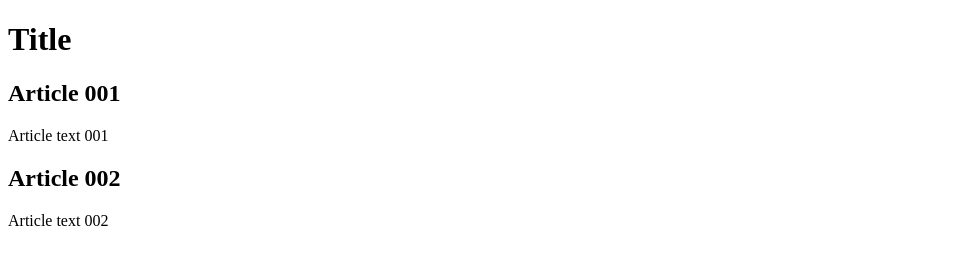
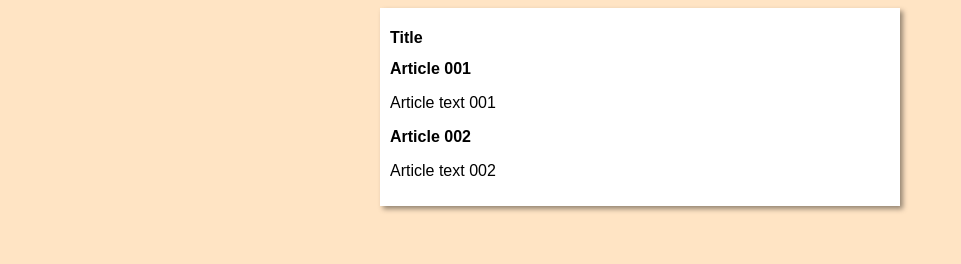
Before and after one commit to ilibarpasfer/first-site, a plain HTML site: page index.html in a window 1280 px wide. Shown: the whole page, without its empty margins (0-961 px from the left). Drawn offline with Linux system fonts and the light colour scheme.

Commit message:
Start design

```diff
--- a/index.html
+++ b/index.html
@@ -5,6 +5,7 @@
     <meta http-equiv="X-UA-Compatible" content="IE=edge">
     <meta name="viewport" content="width=device-width, initial-scale=1.0">
     <title>My first site</title>
+    <link rel="stylesheet" href="styles/style.css">
 </head>
 <body>
     <main>
--- /dev/null
+++ b/styles/style.css
@@ -0,0 +1,16 @@
+* {
+    font-family: Arial, Helvetica, sans-serif;
+    font-size: 16px;
+}
+
+body {
+    background-color: bisque;
+}
+
+main {
+    background-color: white;
+    width: 500px;
+    margin: auto;
+    padding: 10px;
+    box-shadow: 3px 3px 5px rgba(0, 0, 0, 0.418);
+}
```
